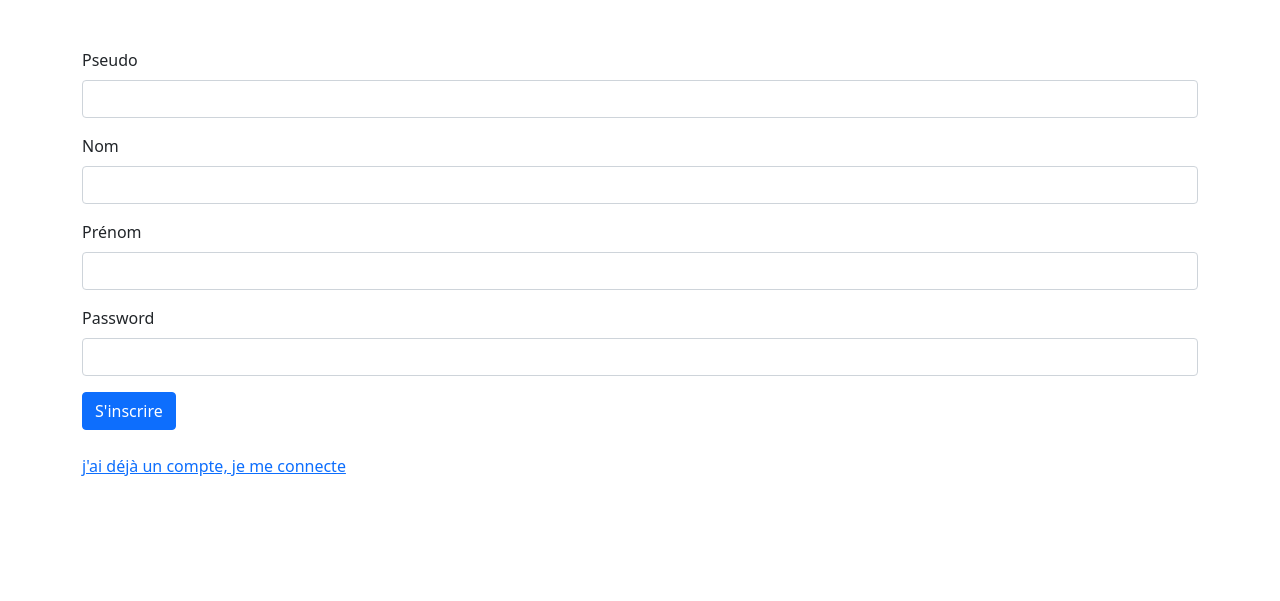
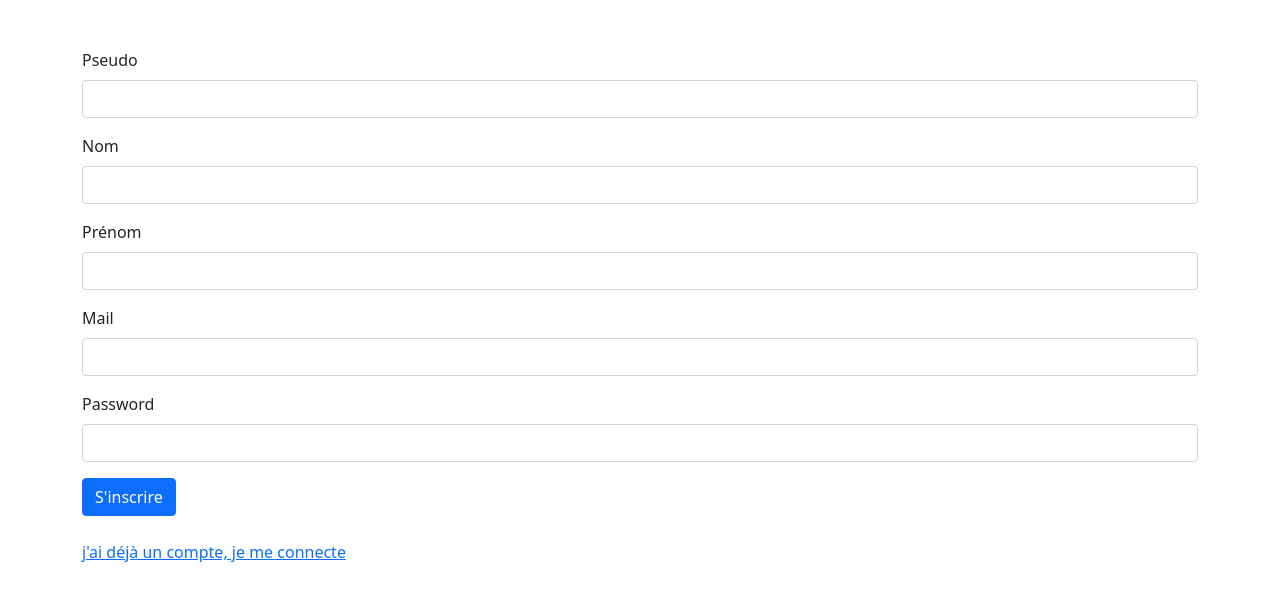
Before and after one commit to GACQUADRO/FORUM-PHP, a PHP site: page /signup.php in a window 1280 px wide. Shown: the top 601 px of the page. Run offline with PHP 8.4, Linux system fonts and the light colour scheme.

Commit message:
ajout de mail lors de l'inscriptrion

```diff
--- a/actions/database.php
+++ b/actions/database.php
@@ -1,7 +1,7 @@
 <?php
 try{
 
-    $bdd = new PDO('mysql:host=localhost;dbname=php_exam_db;charset=utf8;', 'root','root');
+    $bdd = new PDO('mysql:host=localhost;dbname=php_exam_db;charset=utf8;', 'root','');
 }catch(Exception $e){
     die('Une erreur a été trouvée : ' / $e->getMessage());
 }
--- a/actions/users/showOneUsersProfileAction.php
+++ b/actions/users/showOneUsersProfileAction.php
@@ -7,7 +7,7 @@ if(isset($_GET['id']) AND !empty($_GET['id'])) {
     $idOfUser = $_GET['id'];
 
     //verif si l'user existe
-    $checkIfUserExists = $bdd->prepare('SELECT pseudo, lastname, firstname FROM users WHERE id = ?');
+    $checkIfUserExists = $bdd->prepare('SELECT pseudo, lastname, firstname, mail FROM users WHERE id = ?');
     $checkIfUserExists->execute(array($idOfUser));
 
     if($checkIfUserExists->rowCount() > 0) {
@@ -18,6 +18,7 @@ if(isset($_GET['id']) AND !empty($_GET['id'])) {
         $user_pseudo = $usersInfos['pseudo'];
         $user_lastname = $usersInfos['lastname'];
         $user_firstname = $usersInfos['firstname'];
+        $user_mail = $usersInfos['mail'];
 
         //recup toues les questions de l'user
         $getHisQuestion = $bdd->prepare('SELECT * FROM questions  WHERE id_auteur = ? ORDER BY id DESC');
--- a/actions/users/signupaction.php
+++ b/actions/users/signupaction.php
@@ -5,21 +5,22 @@ require("actions/database.php");
 //Check for register
 if(isset($_POST["validate"])){
     //Chech if user complete the form
-    if(!empty($_POST["pseudo"]) && !empty($_POST["lastname"]) && !empty($_POST["firstname"]) && !empty($_POST["passwd"])){
+    if(!empty($_POST["pseudo"]) && !empty($_POST["lastname"]) && !empty($_POST["firstname"]) && !empty($_POST["passwd"]) and !empty($_POST["mail"])){
 
         //user data
         $user_pseudo = htmlspecialchars($_POST["pseudo"]);
         $user_lastname = htmlspecialchars($_POST["lastname"]);
         $user_firstname = htmlspecialchars($_POST["firstname"]);
         $user_passwd = password_hash($_POST["passwd"], PASSWORD_BCRYPT);
+        $user_mail = htmlspecialchars($_POST["mail"]);
 
         //Check if user exists
         $checkIfUserAlreadyExists = $bdd->prepare("SELECT pseudo FROM users WHERE pseudo = ?");
         $checkIfUserAlreadyExists-> execute(array($user_pseudo));
         if($checkIfUserAlreadyExists->rowCount() == 0){
             //add user in database
-            $insertUserOnWebsite = $bdd->prepare('INSERT INTO users(pseudo, lastname, firstname, passwd) VALUES (?, ?, ?, ?)');
-            $insertUserOnWebsite->execute(array($user_pseudo,$user_lastname,$user_firstname,$user_passwd));
+            $insertUserOnWebsite = $bdd->prepare('INSERT INTO users(pseudo, lastname, firstname, passwd, mail) VALUES (?, ?, ?, ?, ?)');
+            $insertUserOnWebsite->execute(array($user_pseudo,$user_lastname,$user_firstname,$user_passwd,$user_mail));
 
             //get user data
             $getInfosOfThidUserReq =$bdd->prepare('SELECT id, pseudo, lastname, firstname FROM users WHERE lastname = ? && firstname = ? && pseudo = ?');
--- a/profile.php
+++ b/profile.php
@@ -18,6 +18,7 @@ require('actions/users/showOneUsersProfileAction.php');
                     <h4>@<?= $user_pseudo; ?></h4>
                     <hr>
                     <p><?= $user_lastname . ' ' . $user_firstname; ?></p>
+                    <p><?= $user_mail; ?></p>
                 </div>
             </div>
             <br>
--- a/signup.php
+++ b/signup.php
@@ -23,6 +23,10 @@
             <input type="text" class="form-control" name="firstname" >
         </div>
         <div class="mb-3">
+            <label for="exampleInputEmail1" class="form-label">Mail</label>
+            <input type="text" class="form-control" name="mail" >
+        </div>
+        <div class="mb-3">
             <label for="exampleInputPassword1" class="form-label">Password</label>
             <input type="password" class="form-control" name="passwd" >
         </div>
```
Also changed, not shown: php_exam_db.sql (+7 -28 lines).
